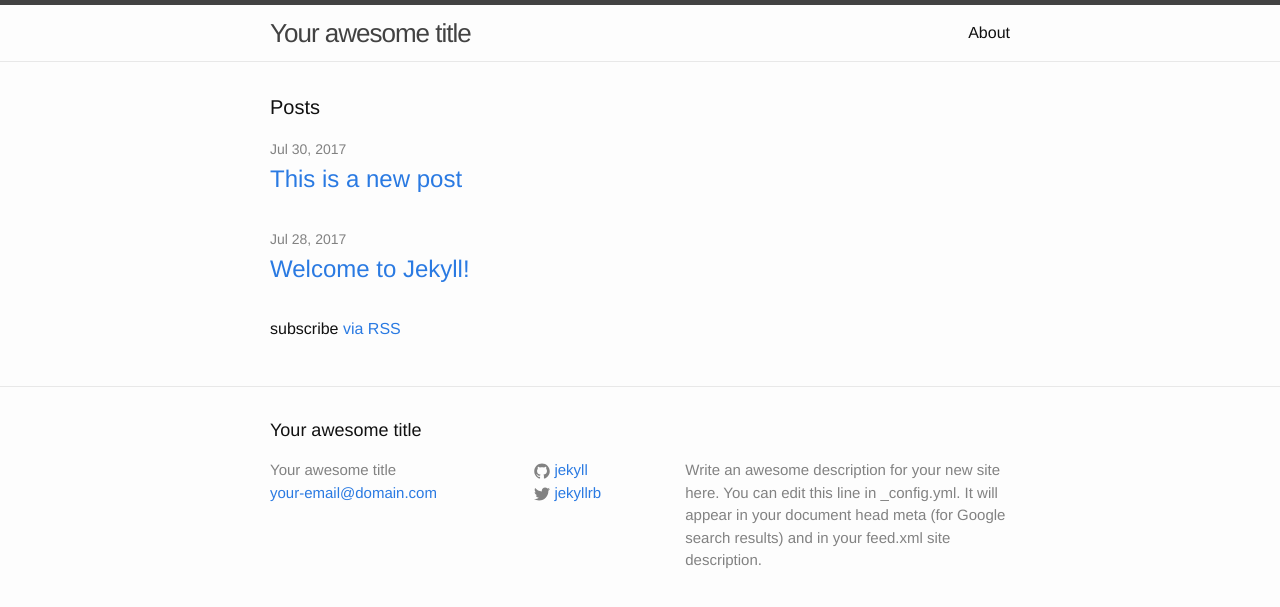
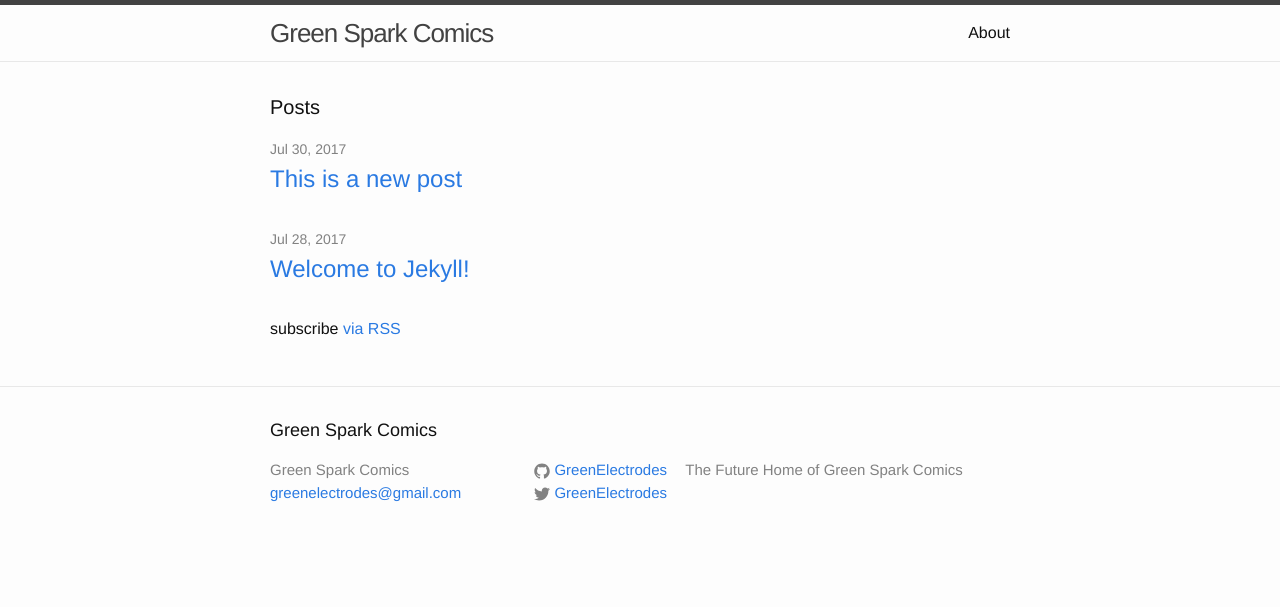
Before and after one commit to GreenElectrodes/greenelectrodes.github.io, a Jekyll site: the page built from index.html, in a window 1280 px wide. Shown: the top 607 px of the page. Built offline with Jekyll 4.4.1, drawn with Linux system fonts in a browser that asks for light colours.

Commit message:
Update _config.yml

```diff
--- a/_config.yml
+++ b/_config.yml
@@ -6,16 +6,14 @@
 # 'jekyll serve'. If you change this file, please restart the server process.
 
 # Site settings
-title: Your awesome title
-email: your-email@domain.com
+title: Green Spark Comics
+email: greenelectrodes@gmail.com
 description: > # this means to ignore newlines until "baseurl:"
-  Write an awesome description for your new site here. You can edit this
-  line in _config.yml. It will appear in your document head meta (for
-  Google search results) and in your feed.xml site description.
+  The Future Home of Green Spark Comics
 baseurl: "" # the subpath of your site, e.g. /blog
-url: "http://yourdomain.com" # the base hostname & protocol for your site
-twitter_username: jekyllrb
-github_username:  jekyll
+url: "http://greensparkcomics.com" # the base hostname & protocol for your site
+twitter_username: GreenElectrodes
+github_username:  GreenElectrodes
 
 # Build settings
 markdown: kramdown
```
